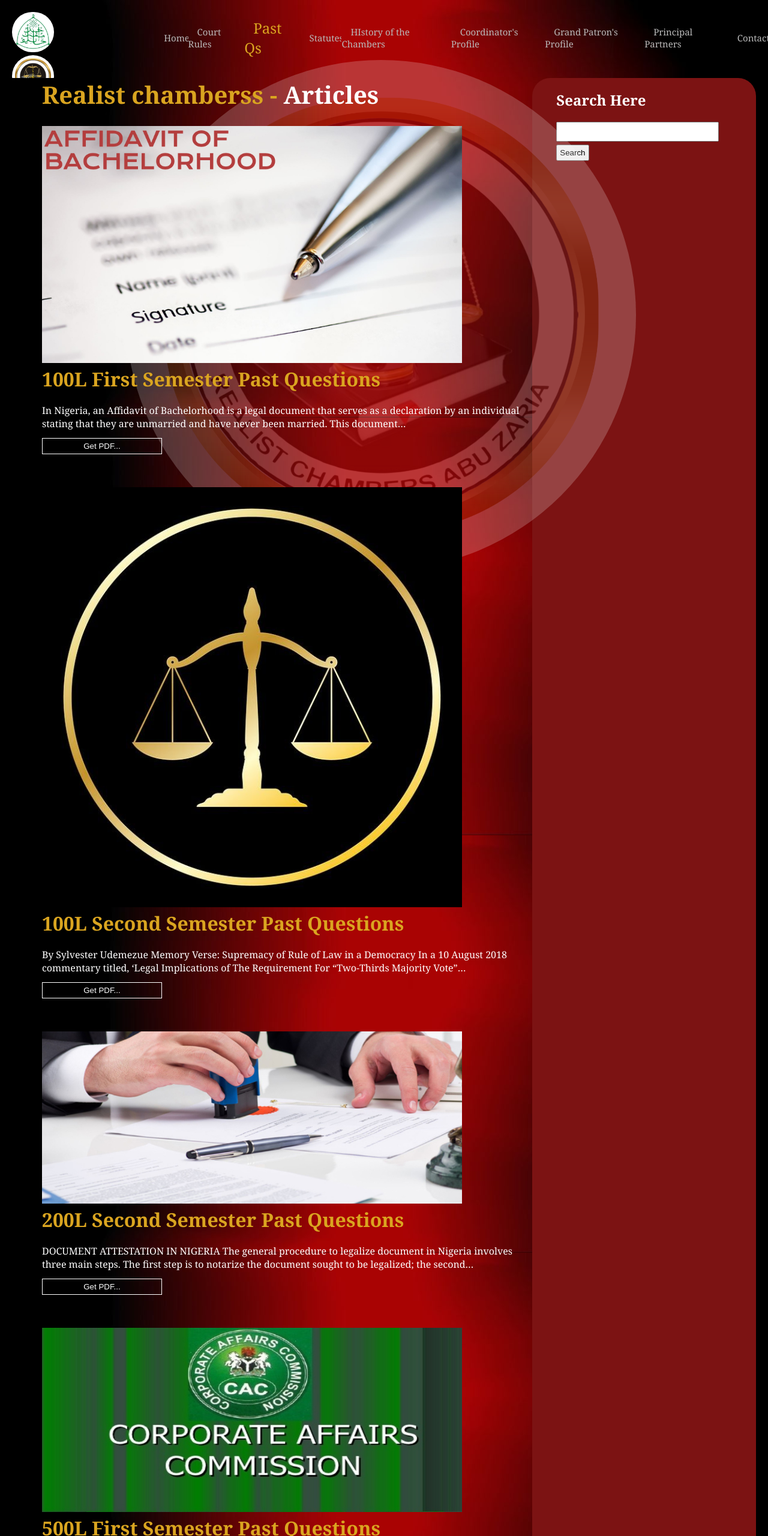
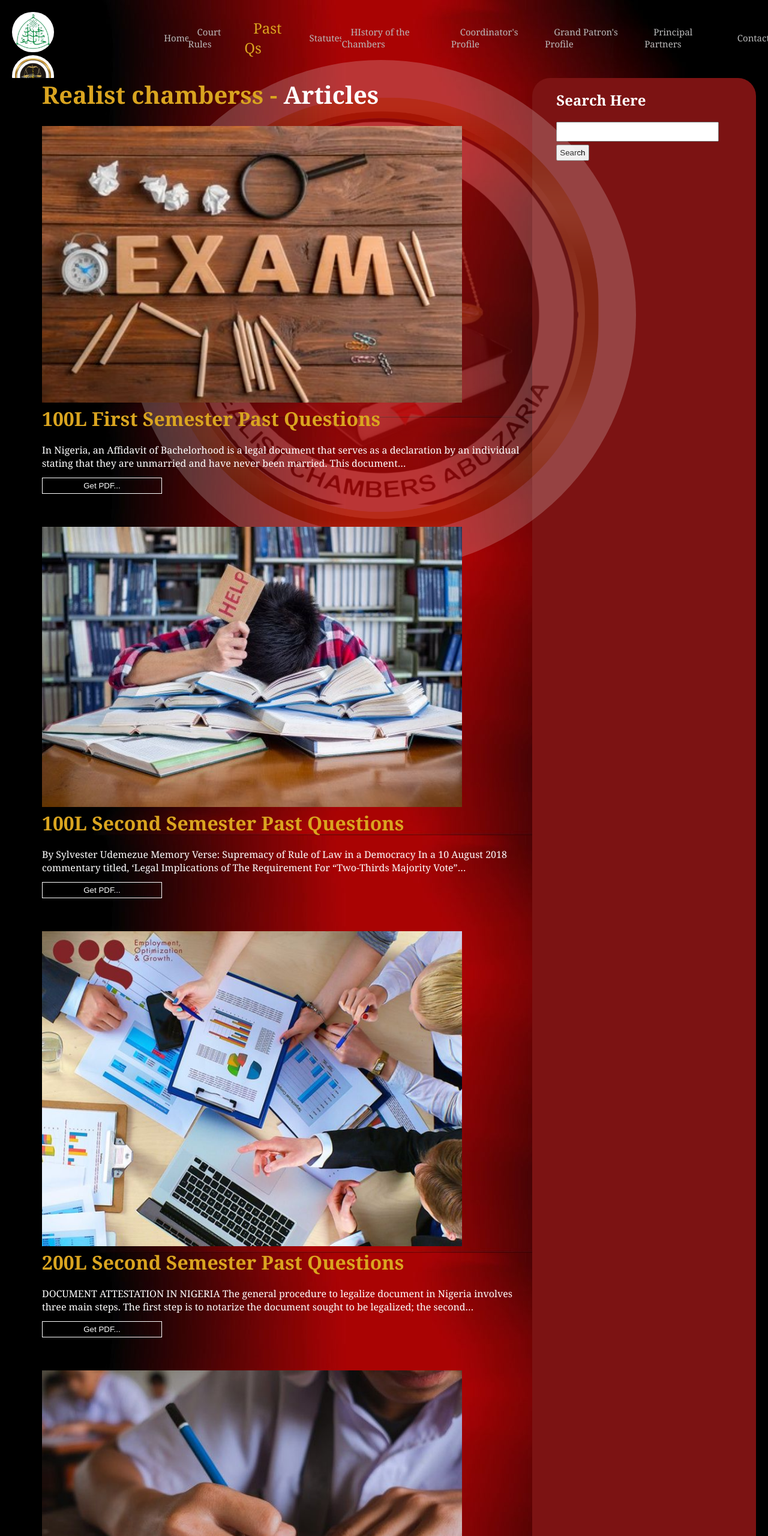
Before and after one commit to Ddevyash/Real, a plain HTML site: page law-article.html in a window 1280 px wide. Shown: the top 2560 px of the page at 60% size. Drawn offline with Linux system fonts and the light colour scheme.

Commit message:
Add files via upload

```diff
--- a/law-article.html
+++ b/law-article.html
@@ -42,27 +42,27 @@
 
             <h1 class="heading">Realist chamberss - <span>Articles</span></h1>
 
-            <img src="./Image/AFFIDAVIT-OF-BACHELORHOOD.jpg" alt="">
+            <img src="./Image/ex.jpg" alt="">
             <h1>100L First Semester Past Questions</h1>
             <p>In Nigeria, an Affidavit of Bachelorhood is a legal document that serves as a declaration by an individual stating that they are unmarried and have never been married. This document…</p>
             <a href="./Past Qs tab/100L 1st Semester PQ's.pdf" target="_blank"><button>Get PDF...</button></a>
 
-            <img src="./Image/1.jpeg" alt="">
+            <img src="./Image/exam 2.jpeg" alt="">
             <h1>100L Second Semester Past Questions</h1>
             <p> By Sylvester Udemezue Memory Verse: Supremacy of Rule of Law in a Democracy In a 10 August 2018 commentary titled, ‘Legal Implications of The Requirement For “Two-Thirds Majority Vote”…</p>
             <a href="./Past Qs tab/100L 2nd Semester PQ's.pdf" target="_blank"><button>Get PDF...</button></a>
 
-            <img src="./Image/attestation-image.jpg" alt="">
+            <img src="./Image/exam 3.jpeg" alt="">
             <h1>200L Second Semester Past Questions</h1>
             <p>DOCUMENT ATTESTATION IN NIGERIA The general procedure to legalize document in Nigeria involves three main steps. The first step is to notarize the document sought to be legalized; the second…</p>
             <a href="./Past Qs tab/200L 2nd Semester PQ's.pdf" target="_blank"><button>Get PDF...</button></a>
 
-            <img src="./Image/cac-logo-image.jpeg" alt="">
+            <img src="./Image/exam 4.jpeg" alt="">
             <h1>500L First Semester Past Questions</h1>
             <p>The commission in charge of company regulations is the Corporate Affairs Commission (CAC), which was established by virtue of the Companies and Allied Matters Act (CAMA) to regulate the formations…</p>
             <a href="./Past Qs tab/500L 1st Semester PQ's.pdf" target="_blank"><button>Get PDF...</button></a>
 
-            <img src="./Image/download-1.jpg" alt="">
+            <img src="./Image/exam 5.jpeg" alt="">
             <h1>Bar Part 1 Past Questions</h1>
             <p>CERTIFICATE OF ATTESTATION OF BIRTH AND BIRTH CERTIFICATE IN NIGERIA The National Population Commission (NPC) is an agency of the Federal Government of Nigeria established and saddled with the responsibility…</p>
             <a href="./Past Qs tab/Bar Part 1 PQ's.pdf" target="_blank"><button>Get PDF...</button></a>
```
Also changed, not shown: style.css (+7 -2 lines), Image/ex.jpg (added), Image/exam 1.jpeg (added), Image/exam 1.webp (added), Image/exam 2.jpeg (added), Image/exam 3.jpeg (added), Image/exam 4.jpeg (added), Image/exam 5.jpeg (added).
